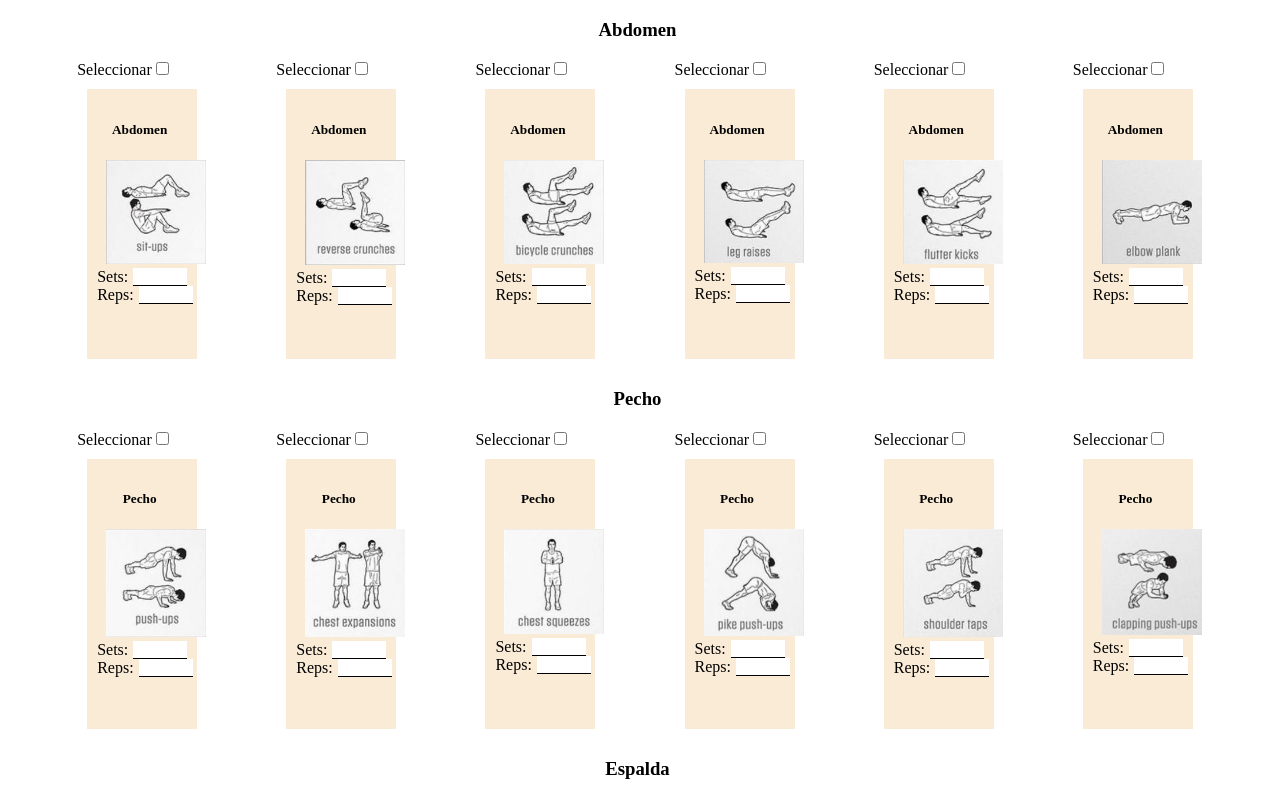
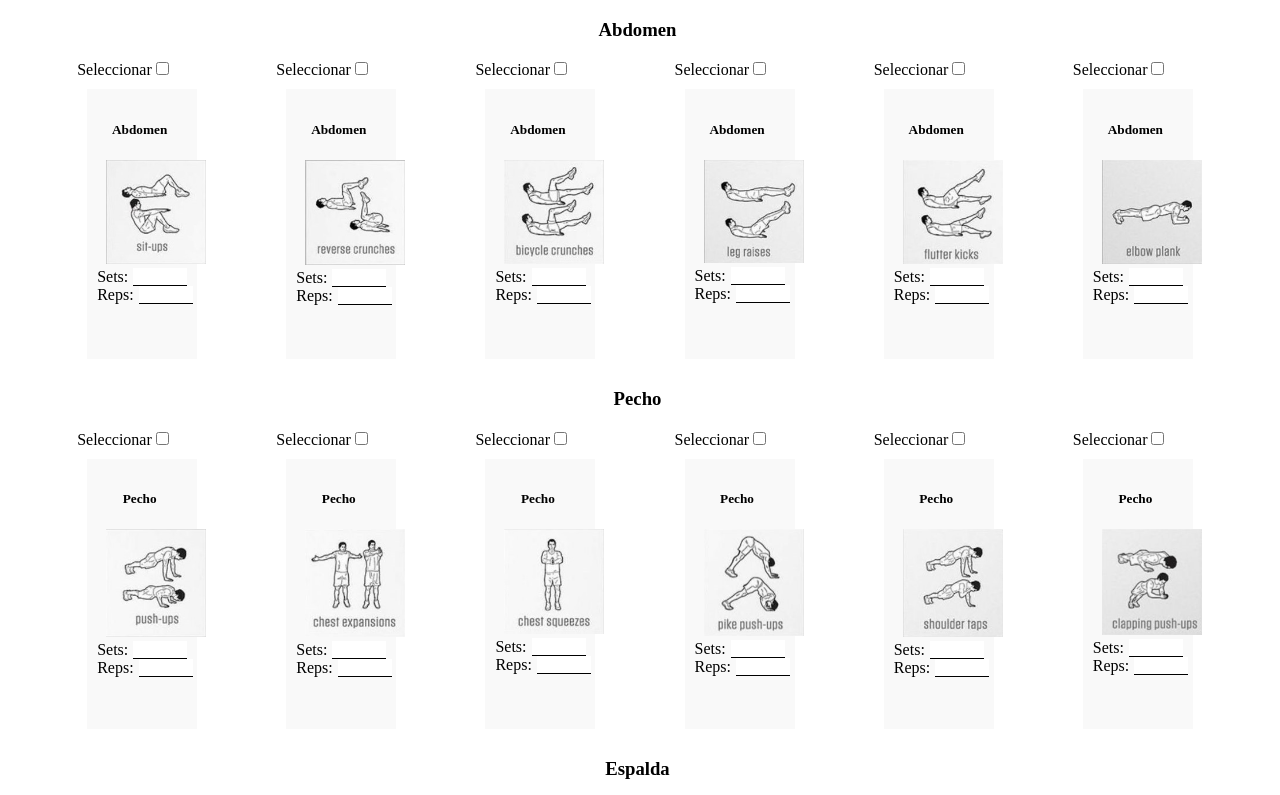
Before and after one commit to Kora8/Magno-Gym, a plain HTML site: page Creador de rutinas/index2.html in a window 1280 px wide. Shown: the top 795 px of the page. Drawn offline with Linux system fonts and the light colour scheme.

Commit message:
Update estilos.css

```diff
--- a/Creador de rutinas/estilos.css
+++ b/Creador de rutinas/estilos.css
@@ -6,7 +6,7 @@
 }
 
 .card{
-    background-color: rgb(250, 235, 215);
+    background-color: rgba(236, 236, 236, 0.31);
     padding: 5px;
     height: 250px;
     width: 120px;
```
